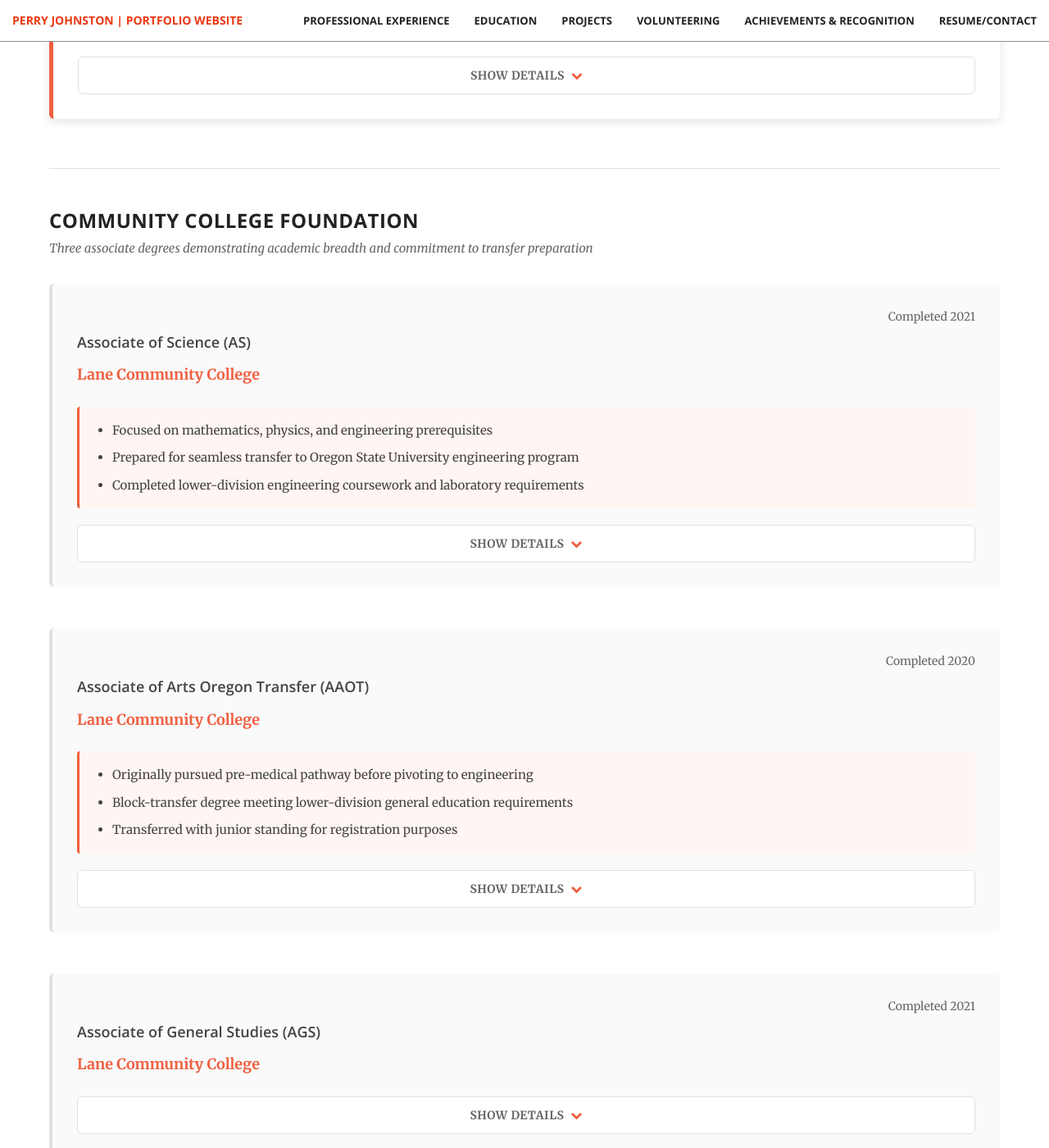
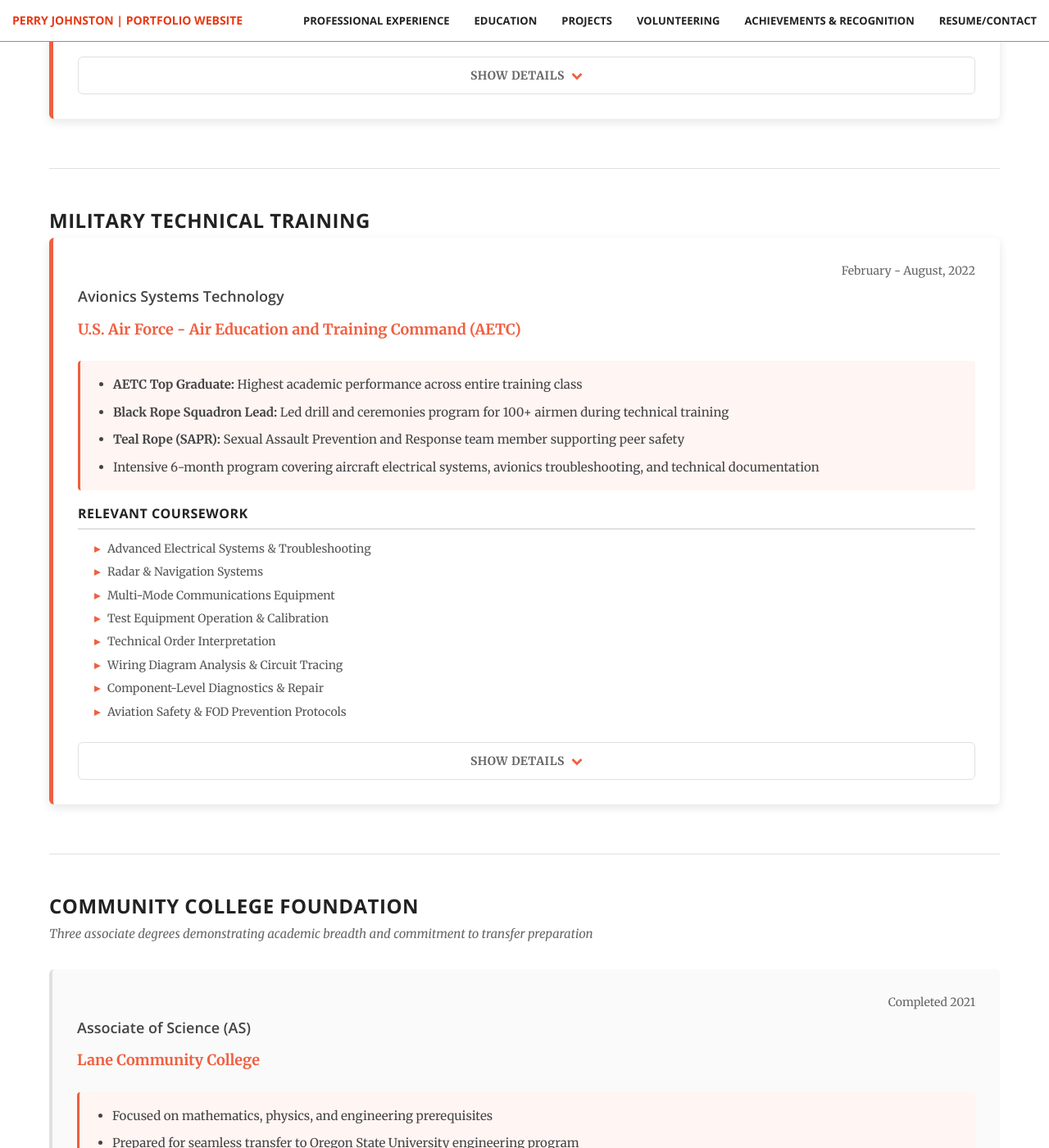
Before and after one commit to perryismyname/perryismyname.github.io, a Jekyll site: the page built from education/index.html, in a window 1280 px wide and 1400 px high, scrolled down 1605 px. Shown: the whole window at 82% size. Built offline with Jekyll 4.4.1, drawn with Linux system fonts in a browser that asks for light colours.

Commit message:
Update index.html
add tech training education

```diff
--- a/education/index.html
+++ b/education/index.html
@@ -56,6 +56,62 @@
   %}
 </div>
 
+
+<div class="section-divider"></div>
+
+<div class="content-section">
+  <h2 class="section-header">Military Technical Training</h2>
+
+  {% include entry-education.html
+    featured=true
+    degree="Avionics Systems Technology"
+    institution="U.S. Air Force - Air Education and Training Command (AETC)"
+    location="Sheppard Air Force Base, TX"
+    dates="February - August, 2022"
+    highlights="<ul>
+      <li><strong>AETC Top Graduate:</strong> Highest academic performance across entire training class</li>
+      <li><strong>Black Rope Squadron Lead:</strong> Led drill and ceremonies program for 100+ airmen during technical training</li>
+      <li><strong>Teal Rope (SAPR):</strong> Sexual Assault Prevention and Response team member supporting peer safety</li>
+      <li>Intensive 6-month program covering aircraft electrical systems, avionics troubleshooting, and technical documentation</li>
+    </ul>"
+    coursework="<ul>
+      <li>Advanced Electrical Systems & Troubleshooting</li>
+      <li>Radar & Navigation Systems</li>
+      <li>Multi-Mode Communications Equipment</li>
+      <li>Test Equipment Operation & Calibration</li>
+      <li>Technical Order Interpretation</li>
+      <li>Wiring Diagram Analysis & Circuit Tracing</li>
+      <li>Component-Level Diagnostics & Repair</li>
+      <li>Aviation Safety & FOD Prevention Protocols</li>
+    </ul>"
+    detail="<h4>Program Overview</h4>
+<p>Air Force avionics technical training is an intensive, accelerated program equivalent to associate-level technical coursework, condensed into approximately six months of instruction. The curriculum covers electrical theory, digital systems, RF communications, radar principles, and systematic troubleshooting methodology—all applied specifically to operational military aircraft systems. Graduates earn the 2A3X3 AFSC (Tactical Aircraft Maintenance - Avionics) and are qualified to work independently on mission-critical flight systems.</p>
+
+<h4>Academic Rigor & Recognition</h4>
+<p>Being recognized as AETC Top Graduate required maintaining the highest academic performance across all written examinations, practical assessments, and hands-on evaluations throughout the program. This achievement reflects not only technical aptitude but also the ability to learn complex systems quickly under high-pressure conditions. The training pace demands immediate absorption and application of material—there's no time for passive learning when aircraft maintenance directly impacts pilot safety and mission success.</p>
+
+<h4>Leadership Development</h4>
+<p>Serving as Black Rope Squadron Lead meant managing the drill and ceremonies program for over 100 airmen while simultaneously completing demanding technical coursework. This dual responsibility required exceptional time management, delegation skills, and the ability to maintain standards under competing pressures. Coordinating daily formations, scheduling duty rotations, and ensuring squadron-wide military bearing standards taught me operational leadership distinct from academic achievement alone.</p>
+
+<h4>Practical Application</h4>
+<p>Unlike traditional classroom education, Air Force technical training emphasizes immediate practical application. Every theoretical concept—Ohm's Law, signal propagation, circuit analysis—was immediately applied to actual aircraft systems during hands-on lab sessions. This approach develops troubleshooting intuition and reinforces the connection between theory and real-world problem-solving. Learning to work with live electrical systems, high-voltage equipment, and safety-critical components instilled disciplined work habits and attention to detail that directly transfer to precision engineering work.</p>
+
+<h4>Cross-Disciplinary Foundation</h4>
+<p>This training bridges electrical and mechanical engineering domains, providing perspective on electromechanical integration that complements my mechanical engineering education. Understanding how sensors interface with control systems, how environmental factors affect electrical performance, and how human factors influence system design informs better engineering decisions across disciplines.</p>
+
+<p class='cross-reference'>
+<strong>See Also:</strong> Detailed work experience applying these skills can be found under <a href='/work'>F-15 Avionics Technician</a> in Professional Experience.
+</p>"
+  %}
+</div>
+
+
+
+
+
+
+
+
 <div class="section-divider"></div>
 
 <div class="content-section">
```
